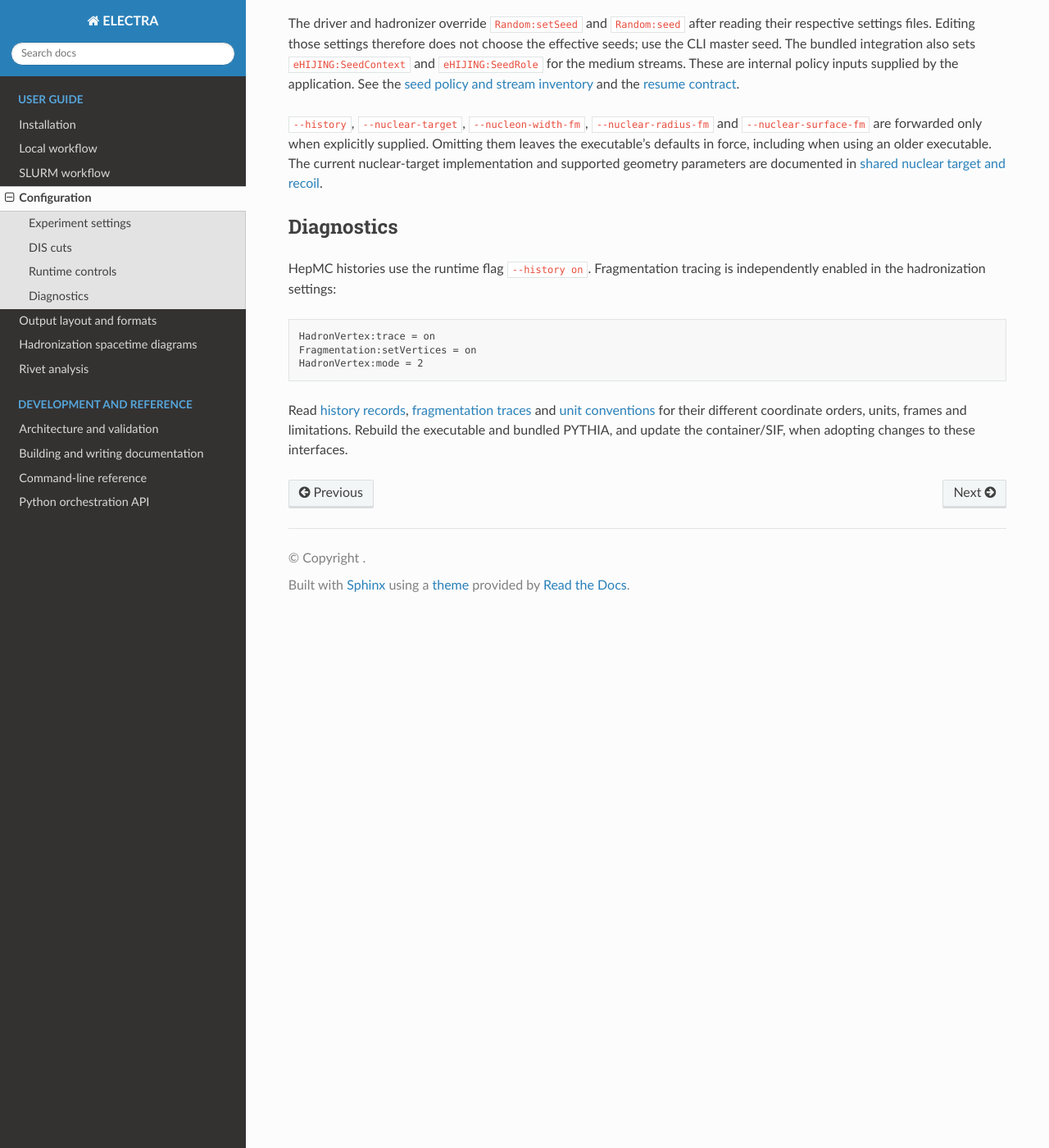
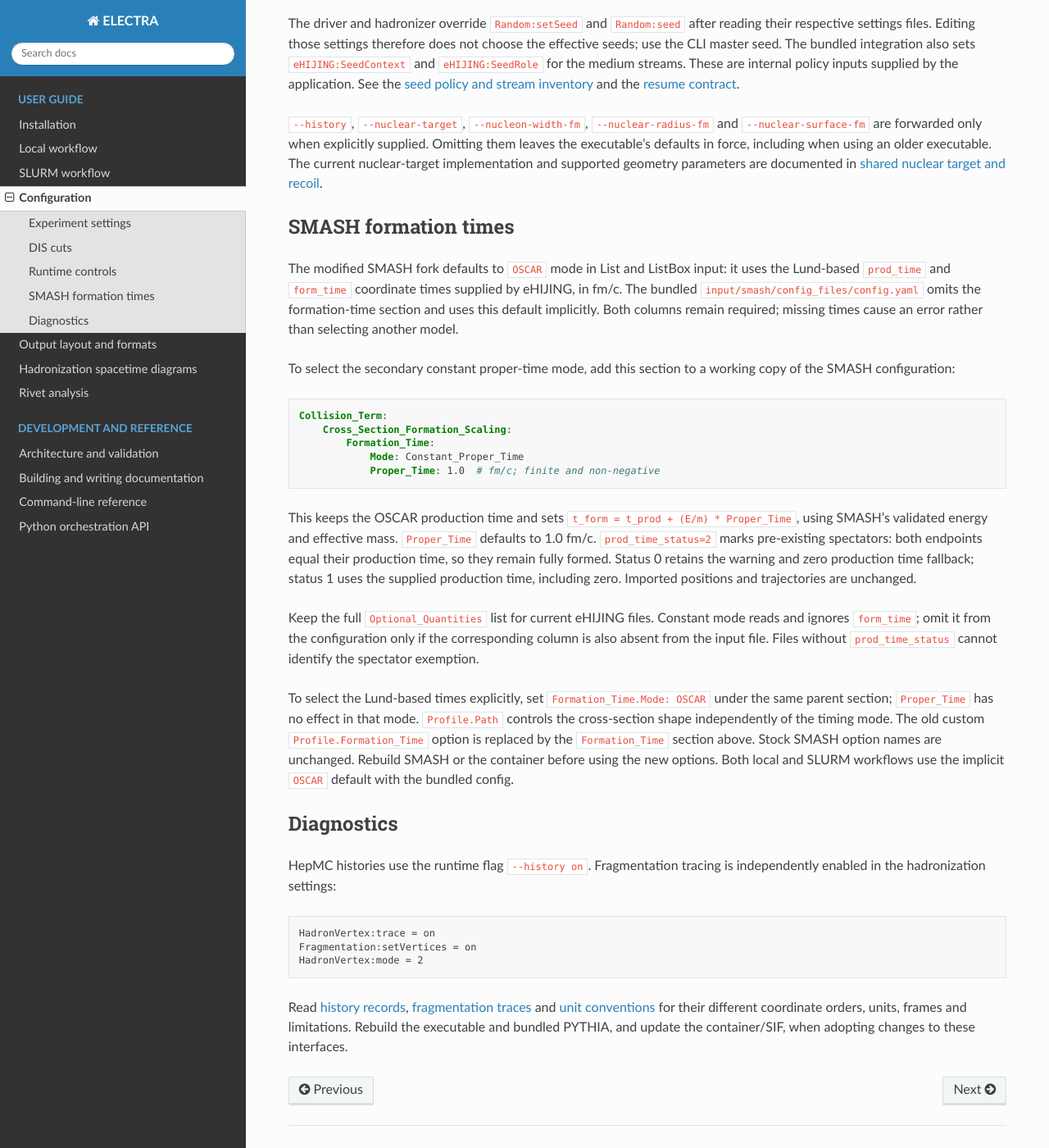
Before and after one commit to jordissm/electra, a Sphinx documentation site: the page built from docs/configuration.md, in a window 1280 px wide and 1400 px high, scrolled down 987 px. Shown: the whole window at 82% size. Built offline with Sphinx 7.4.7 and the Read the Docs theme 3.1.0, drawn with Linux system fonts in a browser that asks for light colours; pages that are not in the unit, such as notebooks, are missing from menus.

Commit message:
docs: Update documentation for SMASH formation times and configuration adjustments

````diff
--- a/docs/configuration.md
+++ b/docs/configuration.md
@@ -52,6 +52,46 @@ Omitting them leaves the executable's defaults in force, including when using
 an older executable. The current nuclear-target implementation and supported
 geometry parameters are documented in [shared nuclear target and recoil](_generated/nuclear-target.md).
 
+## SMASH formation times
+
+The modified SMASH fork defaults to `OSCAR` mode in List and ListBox input:
+it uses the Lund-based `prod_time` and `form_time` coordinate times supplied by
+eHIJING, in fm/c. The bundled `input/smash/config_files/config.yaml` omits the
+formation-time section and uses this default implicitly. Both columns remain
+required; missing times cause an error rather than selecting another model.
+
+To select the secondary constant proper-time mode, add this section to a
+working copy of the SMASH configuration:
+
+```yaml
+Collision_Term:
+    Cross_Section_Formation_Scaling:
+        Formation_Time:
+            Mode: Constant_Proper_Time
+            Proper_Time: 1.0  # fm/c; finite and non-negative
+```
+
+This keeps the OSCAR production time and sets
+`t_form = t_prod + (E/m) * Proper_Time`, using SMASH's validated energy and
+effective mass. `Proper_Time` defaults to 1.0 fm/c. `prod_time_status=2`
+marks pre-existing spectators: both endpoints equal their production time,
+so they remain fully formed. Status 0 retains the warning and zero production
+time fallback; status 1 uses the supplied production time, including zero.
+Imported positions and trajectories are unchanged.
+
+Keep the full `Optional_Quantities` list for current eHIJING files. Constant
+mode reads and ignores `form_time`; omit it from the configuration only if
+the corresponding column is also absent from the input file. Files without
+`prod_time_status` cannot identify the spectator exemption.
+
+To select the Lund-based times explicitly, set `Formation_Time.Mode: OSCAR`
+under the same parent section; `Proper_Time` has no effect in that mode.
+`Profile.Path` controls the cross-section shape independently of the timing
+mode. The old custom `Profile.Formation_Time` option is replaced by the
+`Formation_Time` section above. Stock SMASH option names are unchanged.
+Rebuild SMASH or the container before using the new options. Both local and
+SLURM workflows use the implicit `OSCAR` default with the bundled config.
+
 ## Diagnostics
 
 HepMC histories use the runtime flag `--history on`. Fragmentation tracing
````
Also changed, not shown: docs/running/local.md (+4 -0 lines), 2 other files.
